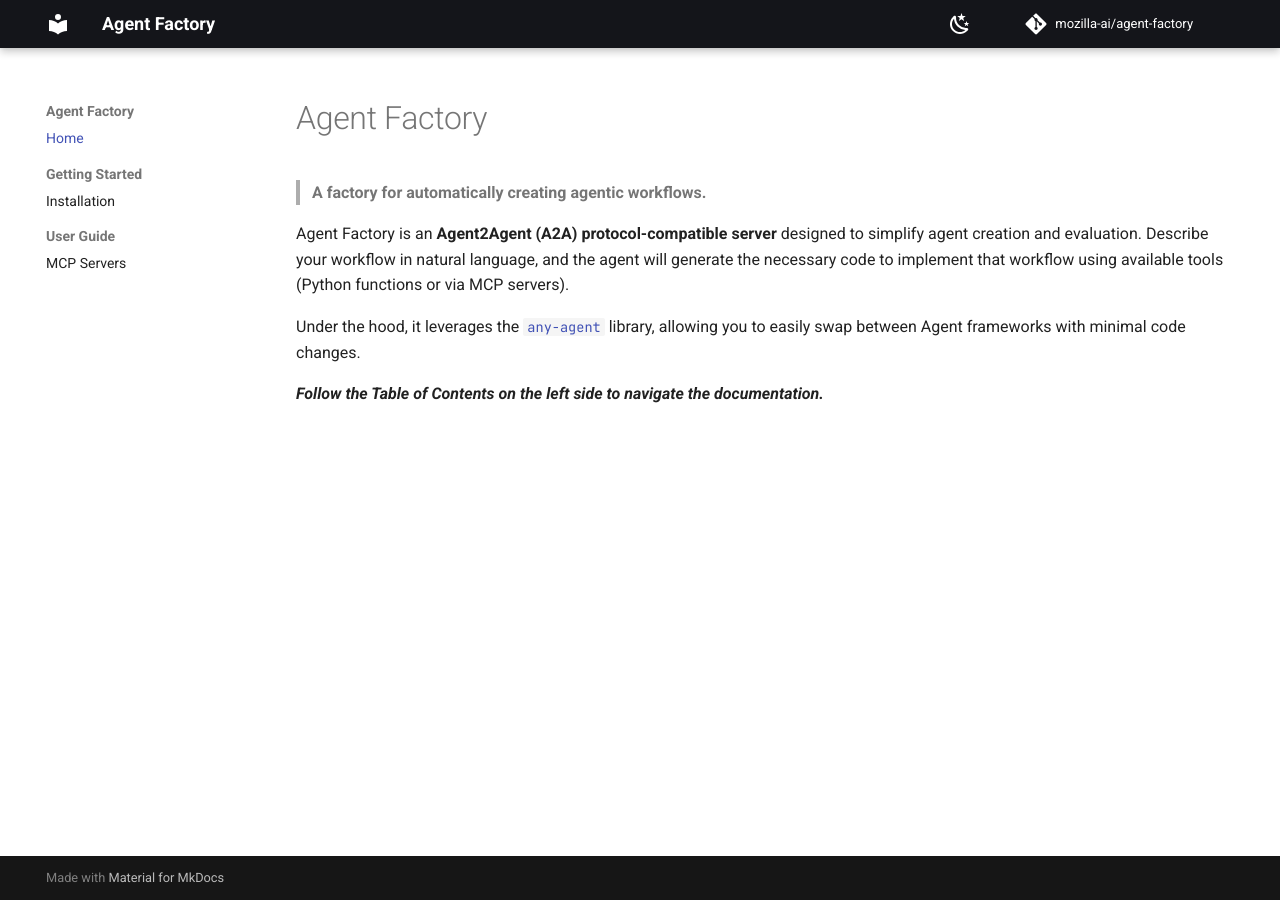
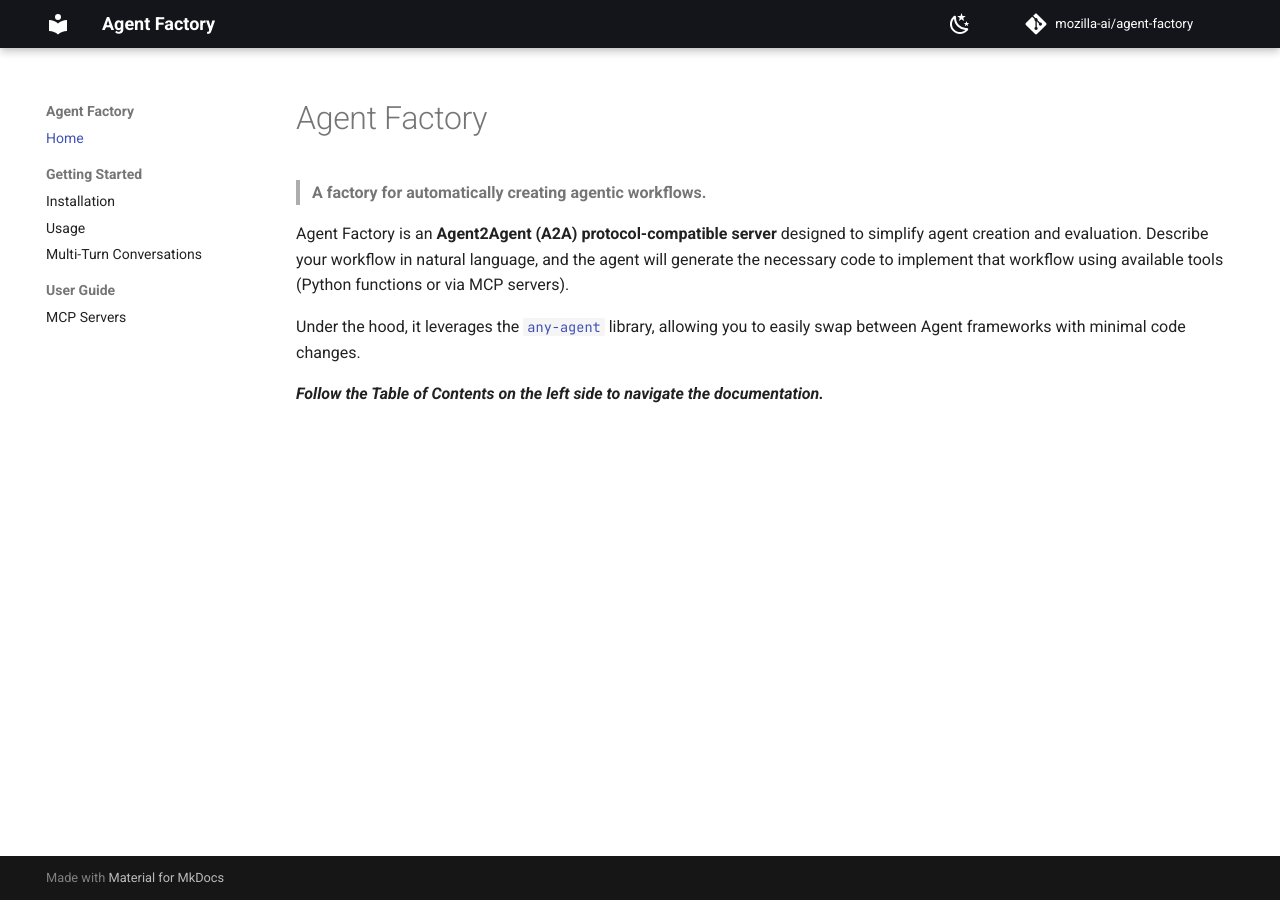
Before and after one commit to mozilla-ai/agent-factory, an MkDocs documentation site: the page built from docs/index.md, in a window 1280 px wide. Built offline with MkDocs 1.6.1 and Material for MkDocs 9.7.7, drawn with Linux system fonts in a browser that asks for light colours; comment, search, counter and statistics services are not loaded.

Commit message:
Update references on mkdocs

```diff
--- a/mkdocs.yml
+++ b/mkdocs.yml
@@ -55,6 +55,8 @@ nav:
   - Home: index.md
   - Getting Started:
     - Installation: getting-started/installation.md
+    - Usage: getting-started/usage.md
+    - Multi-Turn Conversations: getting-started/multi-turn-conversations.md
   - User Guide:
     - MCP Servers: user-guide/mcp-servers.md
 
```
